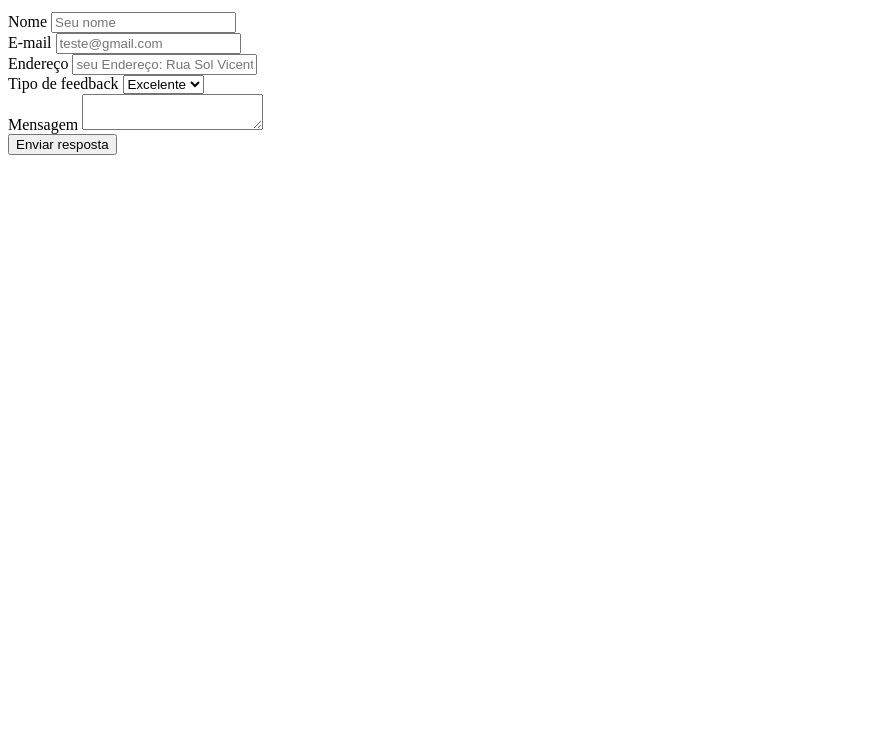
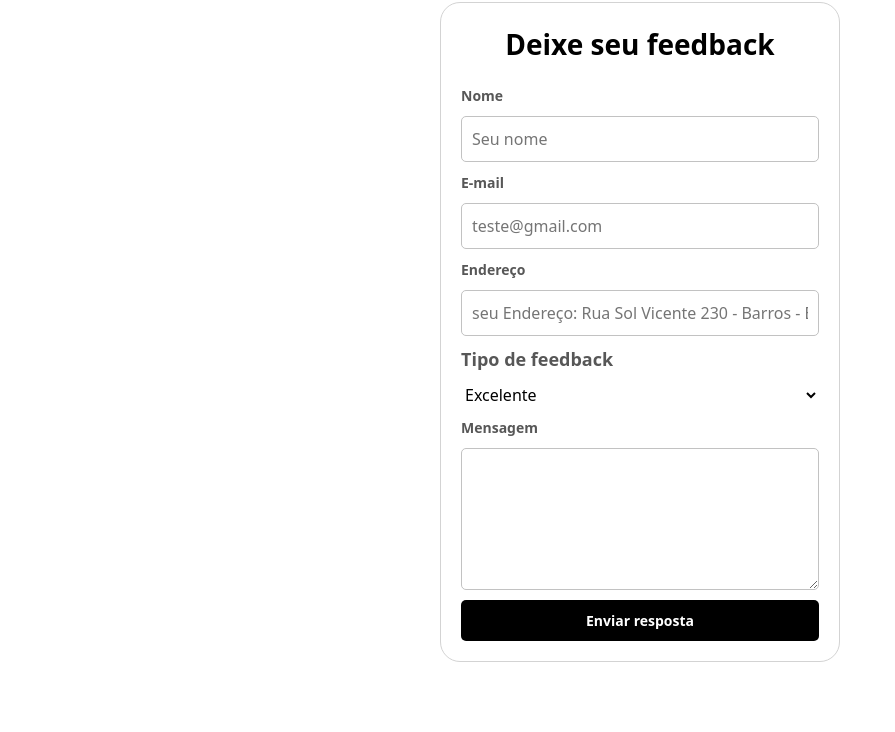
Before and after one commit to joaonevescampos/lista-3-mais-pra-ti, a plain HTML site: page pages/feedback.html in a window 1280 px wide. Shown: the part 68-800 px from the top of the page, without its empty margins (0-895 px from the left). Drawn offline with Linux system fonts and the light colour scheme.

Commit message:
finalizando exercicio 3

```diff
--- /dev/null
+++ b/css/feedback.css
@@ -0,0 +1,67 @@
+body {
+    display: flex;
+    flex-direction: column;
+    align-items: center;
+    justify-content: center;
+    width: 100%;
+    height: 100vh;
+    /* overflow: scroll; */
+}
+
+main {
+    width: 100%;
+    max-width: 400px;
+    height: fit-content;
+    border: 1px solid rgb(211, 211, 211);
+    border-radius: 20px;
+    padding: 20px;
+    margin: 20px;
+}
+
+main > h1 {
+    text-align: center;
+    font-size: 28px;
+    margin-bottom: 20px;
+}
+
+.feedback-form {
+    display: flex;
+    flex-direction: column;
+    gap: 10px;
+}
+
+.feedback-form > div {
+    display: flex;
+    flex-direction: column;
+    gap: 10px;
+}
+
+.feedback-form > div > label {
+    font-size: 14px;
+    color: rgb(87, 87, 87);
+    font-weight: bold;
+}
+
+.feedback-form > div > input, .feedback-form > div > textarea {
+    border: 1px solid rgb(194, 194, 194);
+    padding: 10px;
+    border-radius: 5px;
+}
+
+.feedback-form > div > .feedback-type-title {
+    font-size: 18px;
+}
+
+.feedback-form > button {
+    background-color: #000;
+    color: #fff;
+    padding: 10px;
+    border-radius: 5px;
+    font-size: 14px;
+    font-weight: bold;
+    cursor: pointer;
+}
+
+.feedback-form > button:hover {
+    background-color: #3a3a3a;
+}
--- /dev/null
+++ b/css/grid.css
@@ -0,0 +1,30 @@
+body {
+    display: flex;
+    align-items: center;
+    justify-content: center;
+    width: 100%;
+}
+
+.main-container {
+    display: flex;
+    gap: 20px;
+    align-items: center;
+    justify-content: center;
+    flex-wrap: wrap;
+    width: auto;
+    margin: auto;
+}
+
+.grid-area {
+    display: grid;
+    grid-template-columns: repeat(1, 200px);
+    grid-template-rows: 150px 180px;
+    gap: 20px;
+    margin: 0;
+}
+
+.grid-area > img {
+    width: 100%;
+    height: 150px;
+    object-fit: cover;
+}
--- a/styles.css
+++ b/css/styles.css
@@ -1,3 +1,4 @@
+
 body {
     display: flex;
     flex-direction: column;
--- a/feedback.html
+++ b/pages/feedback.html
@@ -4,25 +4,27 @@
     <meta charset="UTF-8">
     <meta name="viewport" content="width=device-width, initial-scale=1.0">
     <title>Feedback</title>
+    <link rel="stylesheet" href="../css/feedback.css">
+    <link rel="stylesheet" href="../css/reset.css">
 </head>
 <body>
     <main>
         <h1>Deixe seu feedback</h1>
-        <form>
+        <form class="feedback-form">
             <div>
                 <label for="name">Nome</label>
-                <input type="text" name="name" placeholder="Seu nome">
+                <input type="text" name="name" placeholder="Seu nome" required>
             </div>
             <div>
                 <label for="email">E-mail</label>
-                <input type="text" name="email" placeholder="teste@gmail.com">
+                <input type="text" name="email" placeholder="teste@gmail.com" required>
             </div>
             <div>
                 <label for="address">Endereço</label>
-                <input type="text" name="address" placeholder="seu Endereço: Rua Sol Vicente 230 - Barros - Bahia">
+                <input type="text" name="address" placeholder="seu Endereço: Rua Sol Vicente 230 - Barros - Bahia" required>
             </div>
             <div>
-                <label for="type">Tipo de feedback</label>
+                <label class="feedback-type-title" for="type">Tipo de feedback</label>
                 <select name="type" id="feedback-select">
                     <option value="excellent">Excelente</option>
                     <option value="good">Bom</option>
@@ -33,7 +35,7 @@
             </div>
             <div>
                 <label for="message">Mensagem</label>
-                <textarea name="message" id="feedback-message"></textarea>
+                <textarea name="message" id="feedback-message" rows="5"></textarea>
             </div>
            <button type="submit">Enviar resposta</button>
         </form>
```
Also changed, not shown: index.html (+24 -9 lines), pages/grid.html (added, +45 -0 lines), css/reset.css (renamed from reset.css), imgs/cell.png (added), imgs/freeza.png (added), imgs/gohan.png (added), imgs/goku.png (added), imgs/kuririn.png (added), imgs/majin-boo.png (added), imgs/piccolo.png (added), imgs/vegita.png (added), pages/listas.html (renamed from listas.html).
